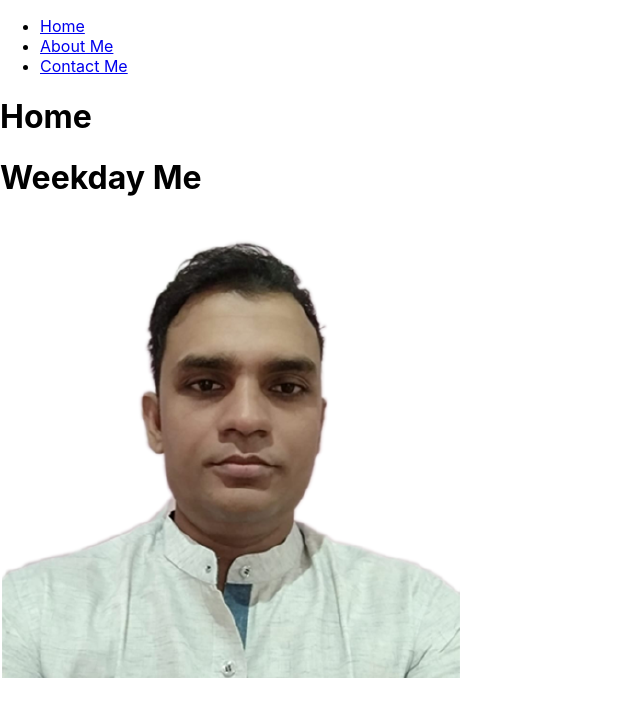
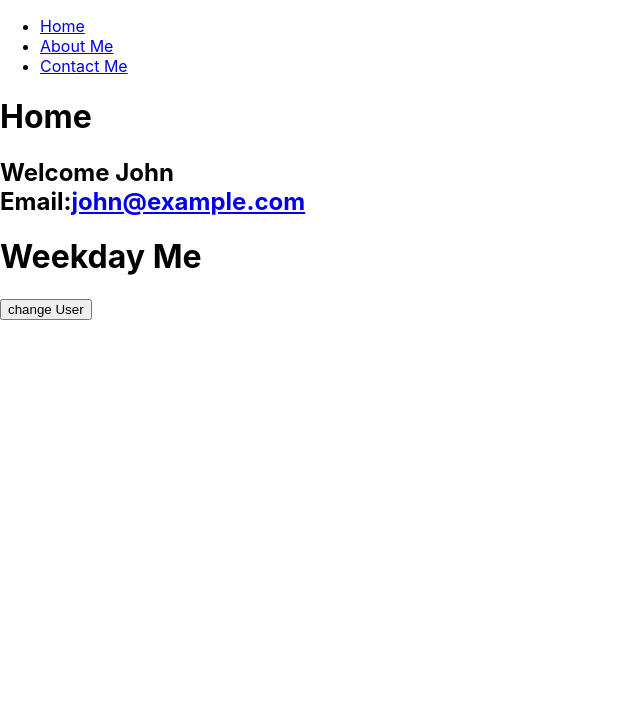
Before and after one commit to dipakmeck/learning-react, a React (Create React App) app: page / in a window 1280 px wide. Shown: the top 716 px of the page, without its empty margins (0-640 px from the left). Built offline with nearby package versions, Linux system fonts and the light colour scheme.

Commit message:
Context API and onclick change state

```diff
--- a/src/App.js
+++ b/src/App.js
@@ -7,6 +7,7 @@ import RegisterForm from './components/RegisterForm';
 import Home from './components/Home';
 import About from './components/About';
 import Contact from './components/Contact';
+import { UserProvider } from './context/User';
 
 function App() {
 	return (
@@ -24,4 +25,12 @@ function App() {
 	);
 }
 
-export default App;
+function Root() {
+	return (
+		<UserProvider>
+			<App />
+		</UserProvider>
+	);
+}
+
+export default Root;
--- a/src/components/Home/index.js
+++ b/src/components/Home/index.js
@@ -3,16 +3,37 @@ import Weekday from '../Weekday';
 import Weekend from '../Weekend';
 import dipak from '../../assets/img/dipak-makwana.png';
 import ReactPlayer from 'react-player';
+import { useUser } from '../../context/User';
 
 export default function Home() {
 	const day = new Date().getDay();
 	const video = 'https://www.youtube.com/watch?v=tjuUidyCQ3M';
+	const { user, setUser } = useUser();
+
+	const changeUser = (e) => {
+		e.preventDefault();
+		console.log(user);
+		setUser({
+			...user,
+			name: 'dipak',
+		});
+	};
 	return (
 		<>
 			<h1>Home</h1>
+			<h2>
+				Welcome {user.name} <br />
+				Email:<a href={'mailto:' + user.email}>{user.email}</a>
+			</h2>
 			{day >= 1 && day <= 5 ? <Weekday /> : <Weekend />}
-			<img src={dipak} alt='' />
-			<ReactPlayer url={video} playing={false} volume={0.5} />
+			{/* <img src={dipak} alt='' />
+			<ReactPlayer url={video} playing={false} volume={0.5} /> */}
+			<button
+				onClick={(e) => {
+					changeUser(e);
+				}}>
+				change User
+			</button>
 		</>
 	);
 }
--- /dev/null
+++ b/src/context/User/index.js
@@ -0,0 +1,19 @@
+import { createContext, useContext, useState } from 'react';
+
+const UserContext = createContext(undefined);
+
+export const UserProvider = ({ children }) => {
+	const [user, setUser] = useState({
+		name: 'John',
+		email: 'john@example.com',
+		dob: '01/01/2000',
+	});
+
+	return (
+		<UserContext.Provider value={{ user, setUser }}>
+			{children}
+		</UserContext.Provider>
+	);
+};
+
+export const useUser = () => useContext(UserContext);
```
Also changed, not shown: 1 other file (tests, documents, lock files or other folders).
